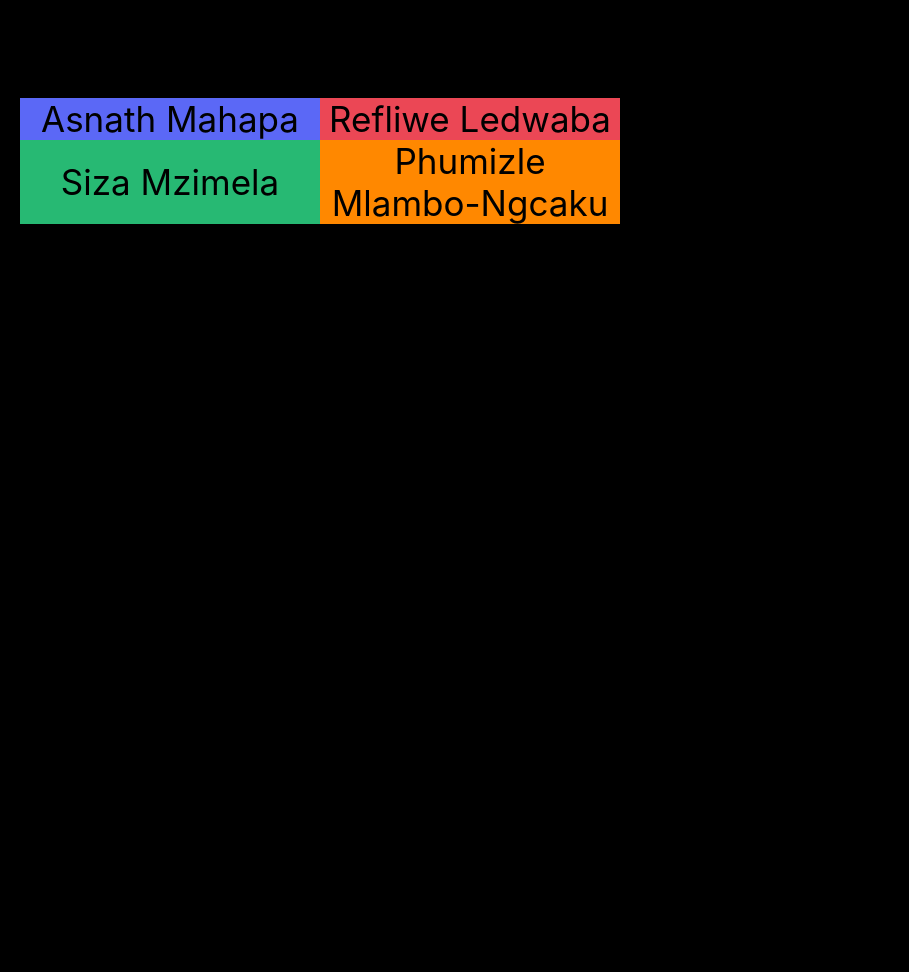
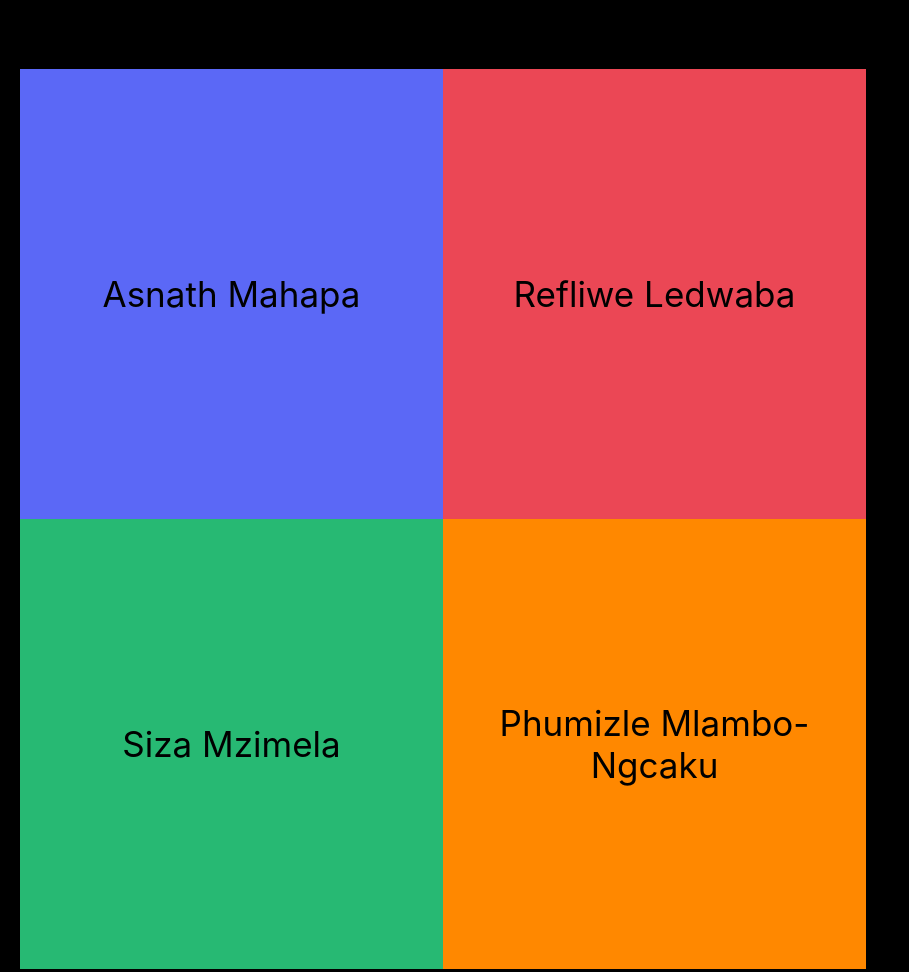
Before and after one commit to Siya-Humani/roadtoequalsmarterwithbolt, a plain HTML site: page questions.html in a window 1280 px wide. Shown: the whole page, without its empty margins (0-909 px from the left). Before the commit the page ends 800 px from the top, so only its background shows below. Drawn offline with Linux system fonts and the light colour scheme.

Commit message:
Update questions.css

```diff
--- a/questions.css
+++ b/questions.css
@@ -39,7 +39,7 @@ body {
 }
 
 /* Block styles */
-.block1, .block2, .block3, .block4 {
+.block1, .block2, .block3,.block4{
     display: flex;
     align-items: center;
     justify-content: center;
@@ -47,11 +47,11 @@ body {
     font-weight: medium;
     cursor: pointer;
     text-align: center;
-    width: 100%; /* Full width of grid cell */
-    height: auto; /* Adjust height as needed */
-    max-width: 100%; /* Max width to fit within grid cell */
+    width: 423px;
+    height: 450px; /* Adjust height as needed */
+    max-width: auto;
+    max-height: auto;
     transition: transform 0.3s ease;
-    overflow: hidden; /* Prevent text overflow */
 }
 
 /* Block colors */
```
